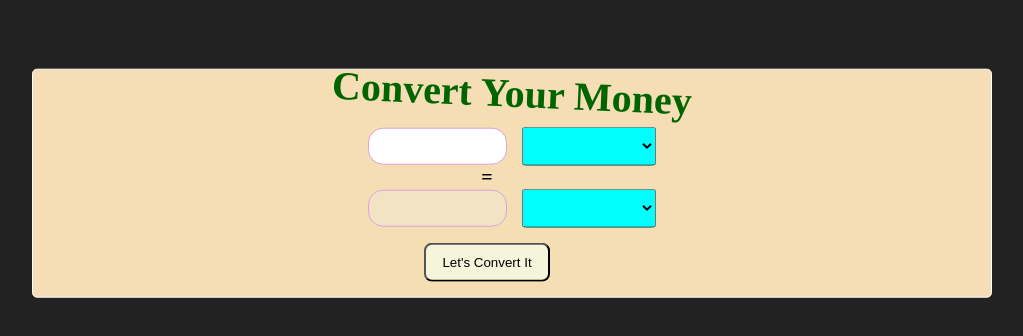
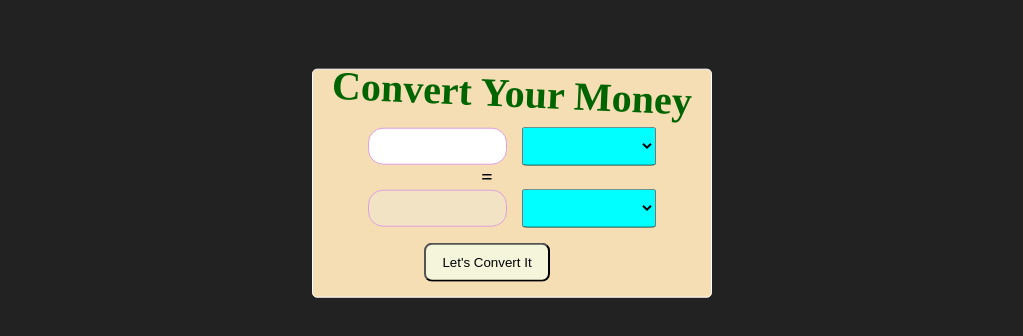
Before and after one commit to talopl/currency-converter, a plain HTML site: page index.html in a window 1280 px wide. Shown: the whole page, without its empty margins (128-1151 px from the left). Drawn offline with Linux system fonts and the light colour scheme; no server answers.

Commit message:
Update styles.css

```diff
--- a/styles.css
+++ b/styles.css
@@ -25,7 +25,7 @@ body {
     transform: translateY(30%);
     margin-left: auto;
     margin-right: auto;
-    max-width: 960px;
+    max-width: 400px;
     max-height: 20%;
     padding-left: 10px;
     padding-right: 10px;
```
